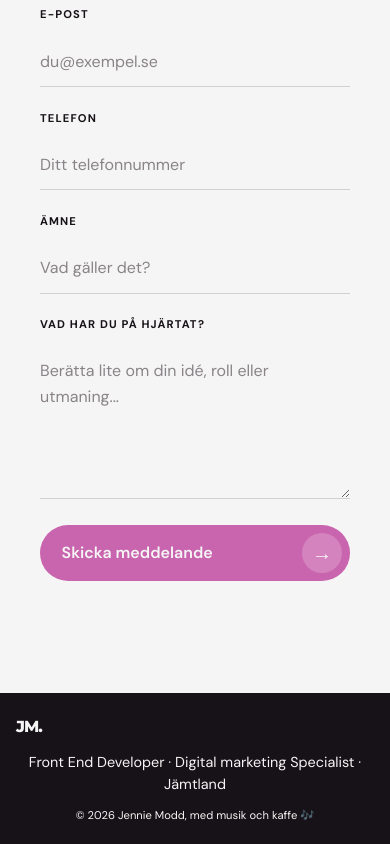
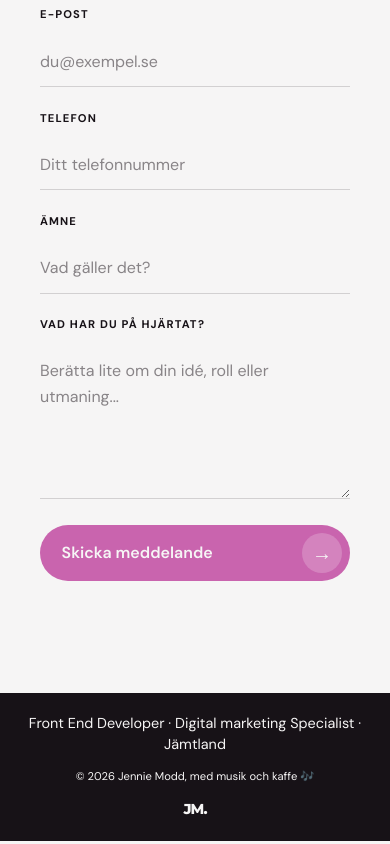
Before and after one commit to jenniemodd/portfolio_2, a React (Vite) app: page / in a window 390 px wide. Shown: the part 10786-11630 px from the top of the page. Built offline with nearby package versions, Linux system fonts and the light colour scheme.

Commit message:
feat: add logo styling in Footer component for improved layout and consistency

```diff
--- a/src/components/Footer.module.css
+++ b/src/components/Footer.module.css
@@ -65,4 +65,11 @@
     font-size: 0.7rem;
   }
 
+  .logo {
+    order: 3;
+    font-size: 0.9rem;
+    text-align: center;
+    width: 100%;
+  }
+
 }
```
